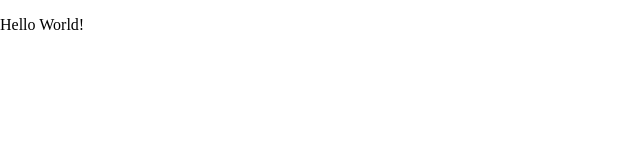
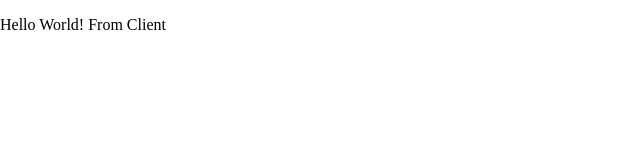
Before and after one commit to sarifor/fill-your-cart, a React (Create React App) app: page / in a window 1280 px wide. Shown: the top 160 px of the page, without its empty margins (0-640 px from the left). Built offline with nearby package versions, Linux system fonts and the light colour scheme.

Commit message:
Fix misc.

```diff
--- a/src/App.js
+++ b/src/App.js
@@ -1,7 +1,7 @@
 function App() {
   return (
     <div>
-      <p>Hello World!</p>
+      <p>Hello World! From Client</p>
     </div>
   );
 }
```
